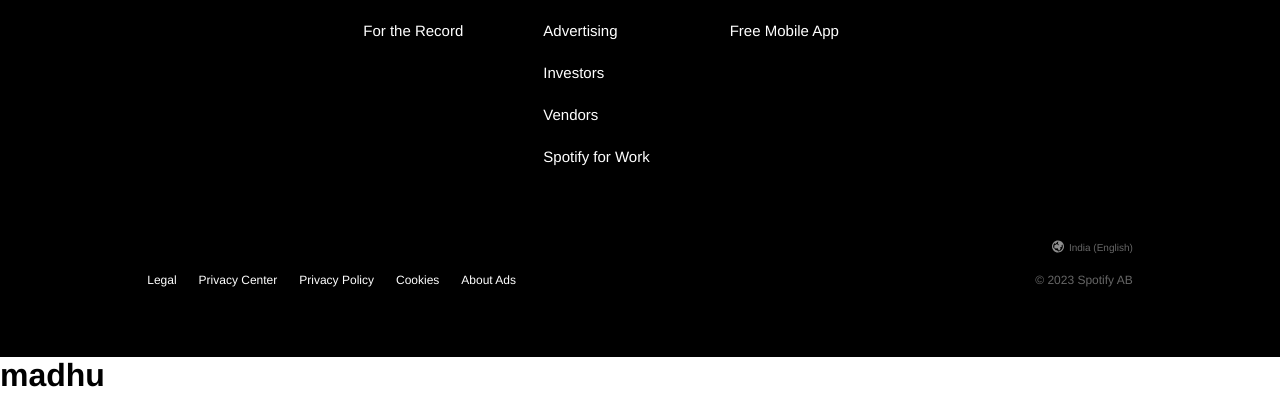
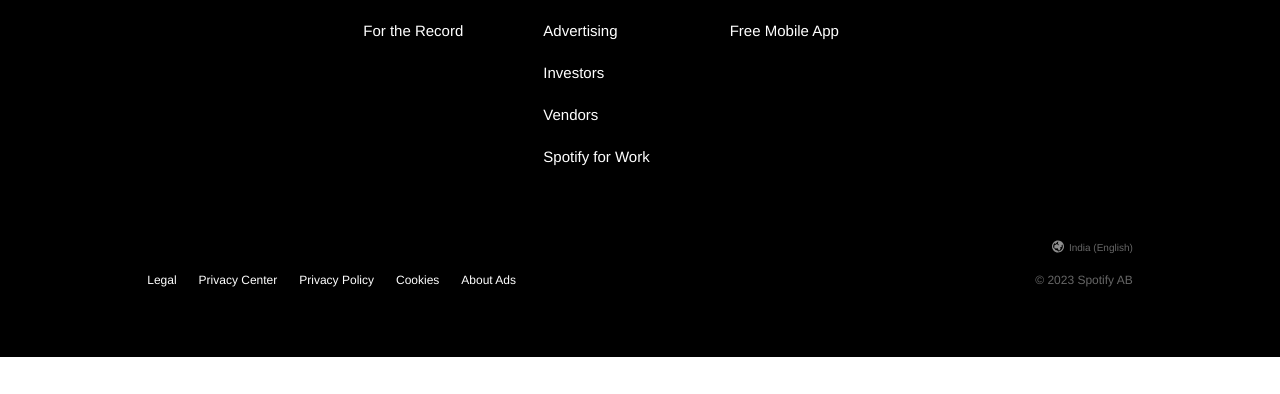
Before and after one commit to MadhuMukkamla99/Spotify-web, a plain HTML site: page index.html in a window 1280 px wide. Shown: the part 2211-2605 px from the top of the page. After the commit the page ends 2568 px from the top, so only its background shows below. Drawn offline with Linux system fonts and the light colour scheme.

Commit message:
bug fixed

```diff
--- a/index.html
+++ b/index.html
@@ -678,7 +678,6 @@
         </div>
       </footer>
     </div>
-    <h1>madhu</h1>
     <script async src="./nav.js"></script>
   </body>
 </html>
```
